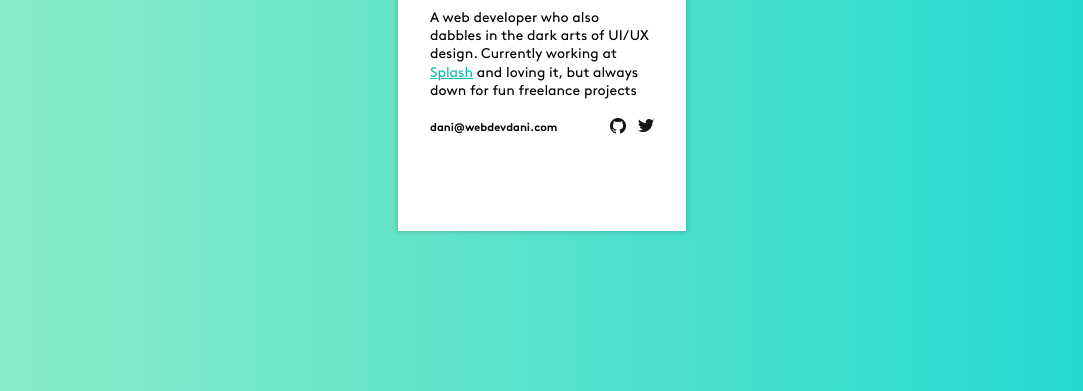
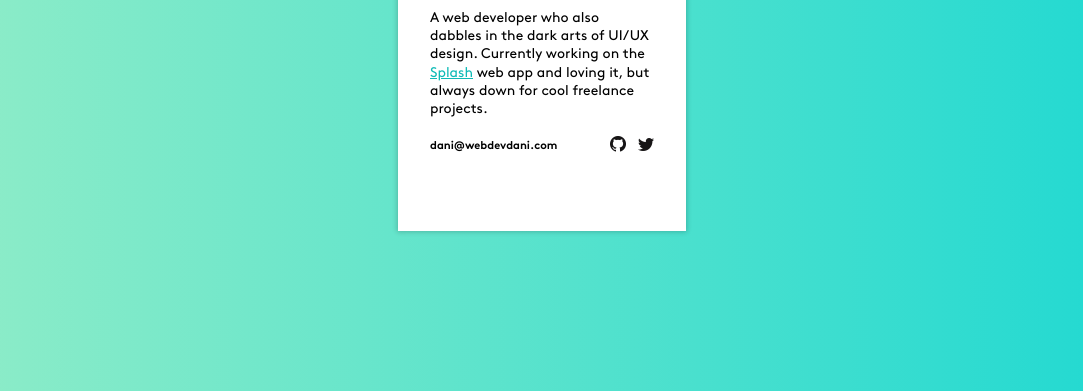
Before and after one commit to daniellealexis/QuickProfile, a plain HTML site: page index.html in a window 1280 px wide. Shown: the part 409-800 px from the top of the page, without its empty margins (98-1181 px from the left). Drawn offline with Linux system fonts and the light colour scheme.

Commit message:
Added meta tags, tweaked text.

```diff
--- a/index.html
+++ b/index.html
@@ -2,6 +2,9 @@
 <html>
 <head>
 	<title>Danielle Lewandowski | Web Developer</title>
+    <meta name="description" content="A web developer who also dabbles in the dark arts of UI/UX design. Currently working at Splash but always down for cool freelance projects. Contact me">
+    <meta http-equiv="content-type" content="text/html;charset=UTF-8">
+
 	<link rel="stylesheet" type="text/css" href="./css/reset.css">
 	<link rel="stylesheet" type="text/css" href="./css/main.css">
 </head>
@@ -10,7 +13,7 @@
         <div class="profile-card middle">
             <img src="./images/dani-icon.png" class="profile-pic"/>
             <h1>Danielle Lewandowski</h1>
-            <p>A web developer who also dabbles in the dark arts of UI/UX design. Currently working at <a href="https://splashthat.com">Splash</a> and loving it, but always down for fun freelance projects</p>
+            <p>A web developer who also dabbles in the dark arts of UI/UX design. Currently working on the <a href="https://splashthat.com">Splash</a> web app and loving it, but always down for cool freelance projects.</p>
             <div class="contact-bar">
                 <p class="em">dani@webdevdani</p>
                 <div class="social-icon-wrap">
```
